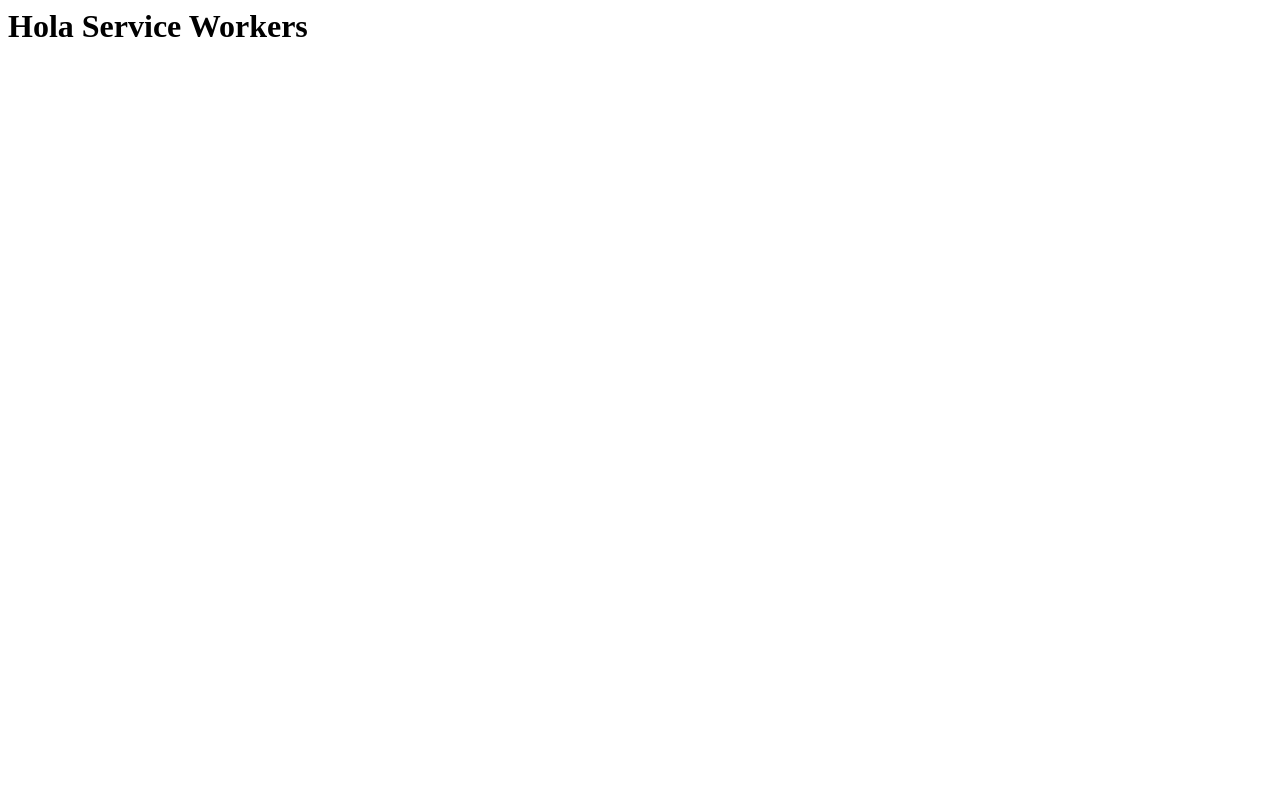
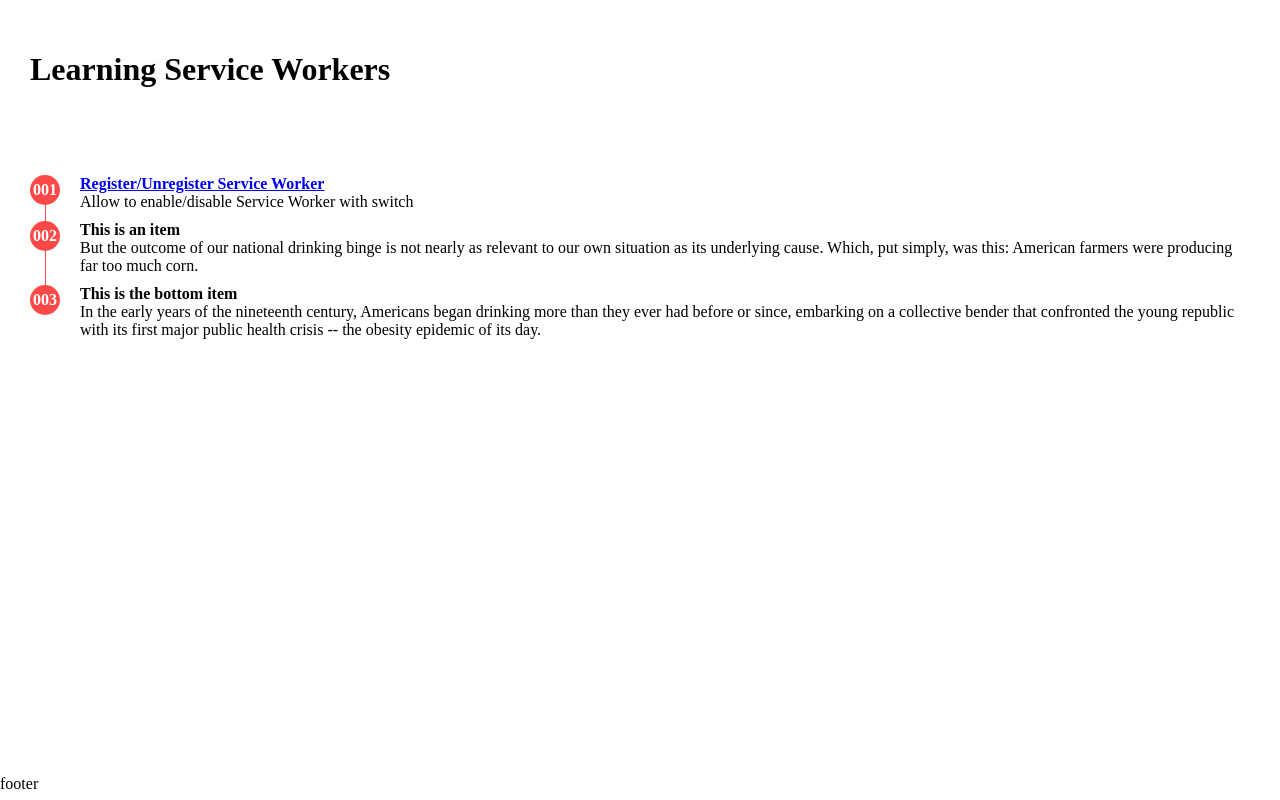
Before and after one commit to raultm/learning-service-workers, a plain HTML site: page index.html in a window 1280 px wide. Drawn offline with Linux system fonts and the light colour scheme.

Commit message:
001 - Registering Service Worker

```diff
--- /dev/null
+++ b/001_register_sw/style.css
@@ -0,0 +1,89 @@
+html, body {
+    height: 100%;
+    width: 100%;
+    padding: 0;
+    margin: 0;
+}
+
+body {
+    display: flex;
+    flex-direction: column;
+}
+
+header {
+    height: 75px;
+    padding: 30px;
+}
+
+main {
+    flex: auto;
+    padding: 30px;
+}
+
+footer {
+    height: 25px;
+}
+
+/* Switch */
+/* The switch - the box around the slider */
+.switch {
+    position: relative;
+    display: inline-block;
+    width: 60px;
+    height: 34px;
+  }
+
+  /* Hide default HTML checkbox */
+  .switch input {
+    opacity: 0;
+    width: 0;
+    height: 0;
+  }
+
+  /* The slider */
+  .slider {
+    position: absolute;
+    cursor: pointer;
+    top: 0;
+    left: 0;
+    right: 0;
+    bottom: 0;
+    background-color: #ccc;
+    -webkit-transition: .4s;
+    transition: .4s;
+  }
+
+  .slider:before {
+    position: absolute;
+    content: "";
+    height: 26px;
+    width: 26px;
+    left: 4px;
+    bottom: 4px;
+    background-color: white;
+    -webkit-transition: .4s;
+    transition: .4s;
+  }
+
+  input:checked + .slider {
+    background-color: #2196F3;
+  }
+
+  input:focus + .slider {
+    box-shadow: 0 0 1px #2196F3;
+  }
+
+  input:checked + .slider:before {
+    -webkit-transform: translateX(26px);
+    -ms-transform: translateX(26px);
+    transform: translateX(26px);
+  }
+
+  /* Rounded sliders */
+  .slider.round {
+    border-radius: 34px;
+  }
+
+  .slider.round:before {
+    border-radius: 50%;
+  }
--- a/index.html
+++ b/index.html
@@ -1 +1,53 @@
-<h1>Hola Service Workers</h1>
+<!doctype html>
+
+<html lang="en">
+<head>
+  <meta charset="utf-8">
+
+  <title>Learning Service Workers</title>
+  <meta name="description" content="The HTML5 Herald">
+  <meta name="author" content="SitePoint">
+
+      <link rel="stylesheet" type="text/css" href="style.css">
+
+</head>
+
+<body>
+    <header>
+      <h1>Learning Service Workers</h1>
+    </header>
+    <main>
+      <div class="list-wrapper">
+
+        <div class="red-line"></div>
+
+        <div class="list-item-wrapper">
+            <div class="list-bullet">001</div>
+            <div class="list-item">
+                <div class="list-title"><a href="001_register_sw">Register/Unregister Service Worker</a></div>
+                <div class="list-text">Allow to enable/disable Service Worker with switch</div>
+            </div>
+        </div>
+
+        <div class="list-item-wrapper">
+            <div class="list-bullet">002</div>
+            <div class="list-item">
+                <div class="list-title">This is an item</div>
+                <div class="list-text">But the outcome of our national drinking binge is not nearly as relevant to our own situation as its underlying cause. Which, put simply, was this: American farmers were producing far too much corn. </div>
+            </div>
+        </div>
+
+        <div class="list-item-wrapper">
+            <div class="list-bullet">003</div>
+            <div class="list-item">
+                <div class="list-title">This is the bottom item</div>
+                <div class="list-text">In the early years of the nineteenth century, Americans began drinking more than they ever had before or since, embarking on a collective bender that confronted the young republic with its first major public health crisis -- the obesity epidemic of its day. </div>
+            </div>
+            <div class="white-line"></div>
+        </div>
+
+    </div>
+    </main>
+    <footer>footer</footer>
+</body>
+</html>
--- /dev/null
+++ b/style.css
@@ -0,0 +1,73 @@
+html, body {
+  height: 100%;
+  width: 100%;
+  padding: 0;
+  margin: 0;
+}
+
+body {
+  display: flex;
+  flex-direction: column;
+}
+
+header {
+  height: 75px;
+  padding: 30px;
+}
+
+main {
+  flex: auto;
+  padding: 30px;
+}
+
+footer {
+  height: 25px;
+}
+
+/* Connected List */
+.list-wrapper {
+  position:relative;
+}
+.list-item-wrapper {
+  margin-top:10px;
+  position:relative;
+}
+.list-bullet {
+  float:left;
+  margin-right:20px;
+  background:#FF4949;
+  height:30px;
+  width:30px;
+  line-height:30px;
+  border-radius:100px;
+  font-weight:700;
+  color:white;
+  text-align:center;
+}
+.list-item {
+  display:table-row;
+  vertical-align:middle;
+}
+.list-title {
+    font-weight:700;
+}
+.list-text {
+    font-weight:400;
+}
+.red-line {
+  background:#FF4949;
+  z-index:-1;
+  width:1px;
+  height:100%;
+  position:absolute;
+  left:15px;
+}
+.white-line {
+  background:#FFF;
+  z-index:-1;
+  top:0px;
+  width:1px;
+  height:100%;
+  position:absolute;
+  left:15px;
+}
```
Also changed, not shown: 001_register_sw/index.html (added, +37 -0 lines), 001_register_sw/offline-switch.js (added, +48 -0 lines), 001_register_sw/sw.js (added, +94 -0 lines).
